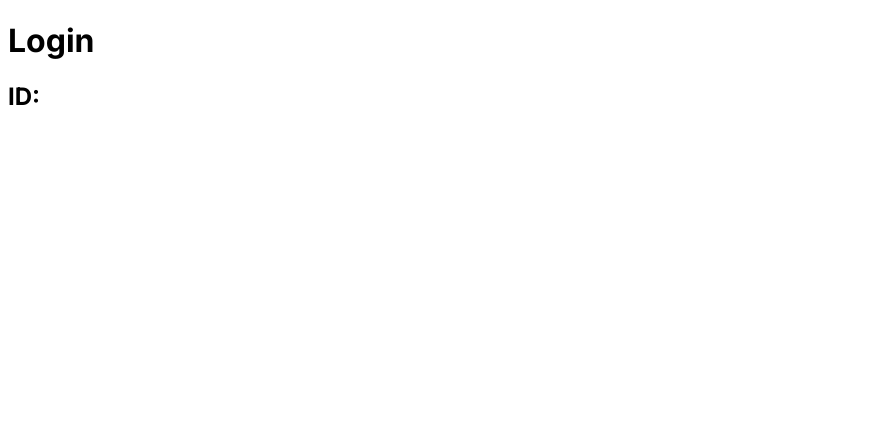
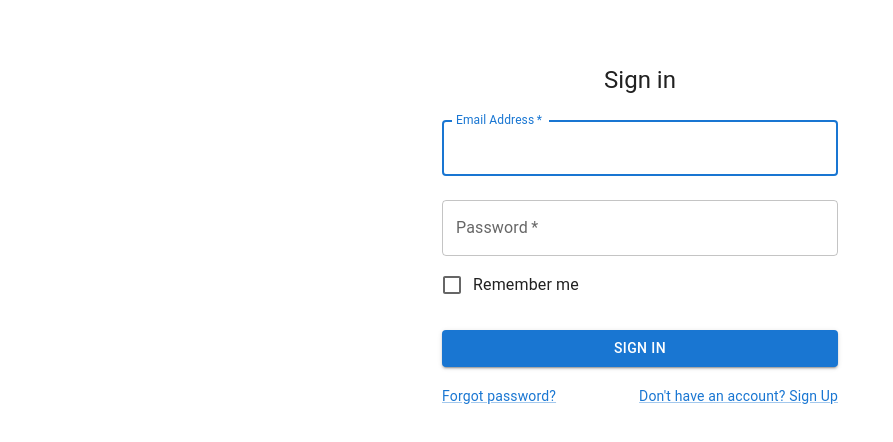
Before and after one commit to Gihur01/csproject1, a Next.js app: page /login in a window 1280 px wide. Shown: the top 442 px of the page, without its empty margins (0-893 px from the left). Built offline with nearby package versions, Linux system fonts and the light colour scheme.

Commit message:
navbar, login page

```diff
--- a/package.json
+++ b/package.json
@@ -11,7 +11,8 @@
   "dependencies": {
     "@emotion/react": "^11.11.1",
     "@emotion/styled": "^11.11.0",
-    "@mui/material": "^5.14.8",
+    "@mui/icons-material": "^5.14.9",
+    "@mui/material": "^5.14.10",
     "eslint": "8.48.0",
     "eslint-config-next": "13.4.19",
     "next": "13.4.19",
--- a/src/app/login/page.jsx
+++ b/src/app/login/page.jsx
@@ -1,15 +1,90 @@
-import React from 'react'
+"use client"
+import * as React from 'react';
+import Button from '@mui/material/Button';
+import CssBaseline from '@mui/material/CssBaseline';
+import TextField from '@mui/material/TextField';
+import FormControlLabel from '@mui/material/FormControlLabel';
+import Checkbox from '@mui/material/Checkbox';
+import Link from '@mui/material/Link';
+import Grid from '@mui/material/Grid';
+import Box from '@mui/material/Box';
+import Typography from '@mui/material/Typography';
+import Container from '@mui/material/Container';
 
-const Login = () => {
+
+
+
+export default function SignIn() {
+  const handleSubmit = (event) => {
+    event.preventDefault();
+    const data = new FormData(event.currentTarget);
+    console.log({
+      email: data.get('email'),
+      password: data.get('password'),
+    });
+  };
+
   return (
-    <div>
-      <h1>Login</h1>
-      <div>
-        <h2>ID:</h2>
-
-      </div>
-    </div>
-  )
+      <Container component="main" maxWidth="xs">
+        <CssBaseline />
+        <Box
+          sx={{
+            marginTop: 8,
+            display: 'flex',
+            flexDirection: 'column',
+            alignItems: 'center',
+          }}
+        >
+          <Typography component="h1" variant="h5">
+            Sign in
+          </Typography>
+          <Box component="form" onSubmit={handleSubmit} noValidate sx={{ mt: 1 }}>
+            <TextField
+              margin="normal"
+              required
+              fullWidth
+              id="email"
+              label="Email Address"
+              name="email"
+              autoComplete="email"
+              autoFocus
+            />
+            <TextField
+              margin="normal"
+              required
+              fullWidth
+              name="password"
+              label="Password"
+              type="password"
+              id="password"
+              autoComplete="current-password"
+            />
+            <FormControlLabel
+              control={<Checkbox value="remember" color="primary" />}
+              label="Remember me"
+            />
+            <Button
+              type="submit"
+              fullWidth
+              variant="contained"
+              sx={{ mt: 3, mb: 2 }}
+            >
+              Sign In
+            </Button>
+            <Grid container>
+              <Grid item xs>
+                <Link href="#" variant="body2">
+                  Forgot password?
+                </Link>
+              </Grid>
+              <Grid item>
+                <Link href="#" variant="body2">
+                  {"Don't have an account? Sign Up"}
+                </Link>
+              </Grid>
+            </Grid>
+          </Box>
+        </Box>
+      </Container>
+  );
 }
-
-export default Login
--- a/src/components/navbar/Navbar.jsx
+++ b/src/components/navbar/Navbar.jsx
@@ -1,3 +1,6 @@
+"use client"
+import { Padding } from '@mui/icons-material'
+import { Box } from '@mui/material'
 import Link from 'next/link'
 import React from 'react'
 
@@ -26,15 +29,29 @@
 
 const Navbar = () => {
   return (
-    <div>
+    <Box sx={
+        {
+            display: 'flex',
+            alignItems: 'center',
+            gap: '10px',
+            background:"#6397ff",
+        }}>
         {
             paths.map(link => (
-                <Link href={link.path} key={link.id}>
+                <Box key={link.id}>
+
+                <Link href={link.path} style={{
+                    Padding: '30px',
+                    color: 'white',
+                    textDecoration: 'none',
+
+                }}>
                     {link.title}
                 </Link>
+                </Box>
             ))
         }
-    </div>
+    </Box>
   )
 }
 
```
Also changed, not shown: 1 other file (tests, documents, lock files or other folders).
